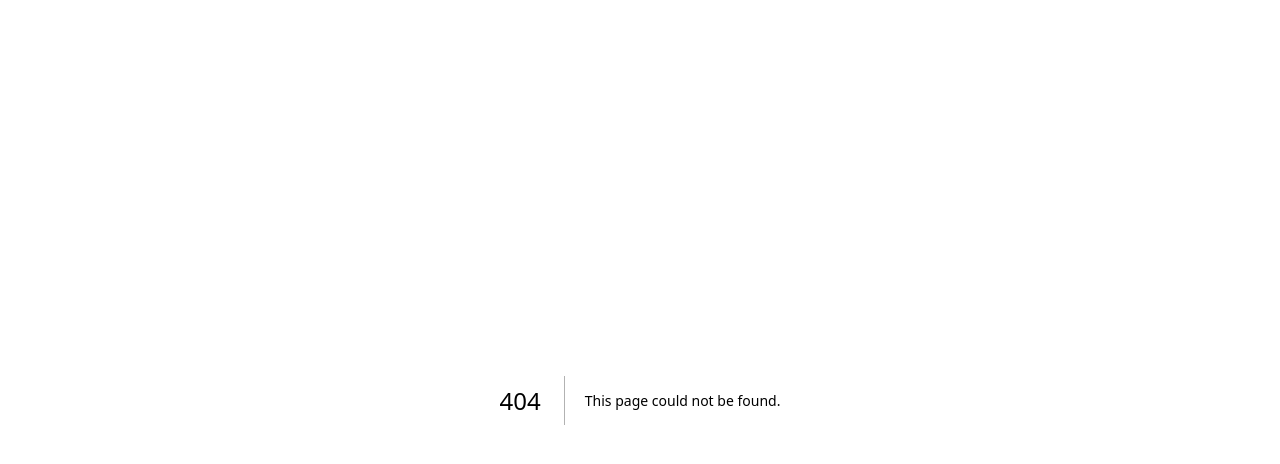
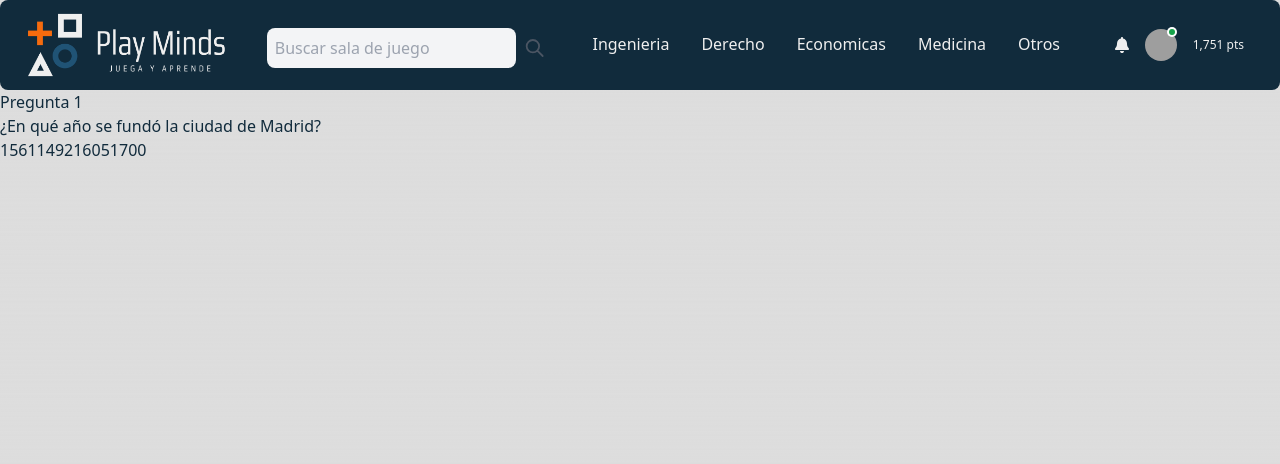
Before and after one commit to Aguare/PlayMinds, a Next.js app in the folder play-minds/: page /quizgame in a window 1280 px wide. Before the commit this address had no page. Shown: the top 464 px of the page. Built offline with nearby package versions, Linux system fonts and the light colour scheme; grey boxes are pictures that could not be loaded.

Commit message:
Estructura Juego Quiz

```diff
--- /dev/null
+++ b/play-minds/src/pages/quizgame.tsx
@@ -0,0 +1,108 @@
+import { useState } from 'react'
+import NavBar from '../components/navbar'
+
+interface Question {
+  question: string
+  answers: Answer[]
+}
+
+interface Answer {
+  text: string
+  correct: boolean
+}
+
+const Quiz = () => {
+  const [questions, setQuestions] = useState<Question[]>([
+    {
+      question: '¿En qué año se fundó la ciudad de Madrid?',
+      answers: [
+        { text: '1561', correct: true },
+        { text: '1492', correct: false },
+        { text: '1605', correct: false },
+        { text: '1700', correct: false },
+      ],
+    },
+    {
+      question: "¿Qué personaje de Star Wars dijo 'Que la Fuerza te acompañe'?",
+      answers: [
+        { text: 'Darth Vader', correct: false },
+        { text: 'Yoda', correct: true },
+        { text: 'Obi-Wan Kenobi', correct: false },
+        { text: 'Han Solo', correct: false },
+      ],
+    },
+    {
+      question: '¿Cuál es el país más grande del mundo?',
+      answers: [
+        { text: 'China', correct: false },
+        { text: 'Estados Unidos', correct: false },
+        { text: 'Rusia', correct: true },
+        { text: 'India', correct: false },
+      ],
+    },
+    {
+      question: '¿Cuál es el animal más rápido del mundo?',
+      answers: [
+        { text: 'León', correct: false },
+        { text: 'Guepardo', correct: true },
+        { text: 'Tigre', correct: false },
+        { text: 'Jaguar', correct: false },
+      ],
+    },
+  ])
+
+  const [currentQuestion, setCurrentQuestion] = useState<number>(0)
+  const [showScore, setShowScore] = useState<boolean>(false)
+  const [score, setScore] = useState<number>(0)
+
+  const handleAnswerButtonClick = (answerCorrect: boolean) => {
+    if (answerCorrect) {
+      setScore(score + 1)
+    }
+
+    const nextQuestion = currentQuestion + 1
+
+    if (nextQuestion < questions.length) {
+      setCurrentQuestion(nextQuestion)
+    } else {
+      setShowScore(true)
+    }
+  }
+
+  const handleRetryButtonClick = () => {
+    setCurrentQuestion(0)
+    setShowScore(false)
+    setScore(0)
+  }
+
+  return (
+    <div>
+      <NavBar />
+
+      {showScore ? (
+        <div className="quiz-result">
+          <h1>Resultado</h1>
+          <p>
+            Acertaste {score} de {questions.length} preguntas
+          </p>
+          <button onClick={handleRetryButtonClick}>Volver a intentar</button>
+        </div>
+      ) : (
+        <div className="quiz-question">
+          <h1>Pregunta {currentQuestion + 1}</h1>
+          <p>{questions[currentQuestion].question}</p>
+          {questions[currentQuestion].answers.map((answer, index) => (
+            <button
+              key={index}
+              onClick={() => handleAnswerButtonClick(answer.correct)}
+            >
+              {answer.text}
+            </button>
+          ))}
+        </div>
+      )}
+    </div>
+  )
+}
+
+export default Quiz
```
